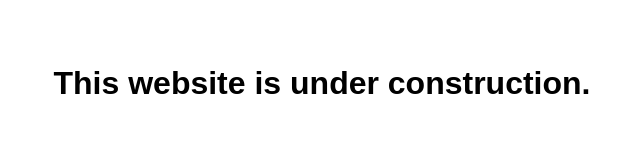
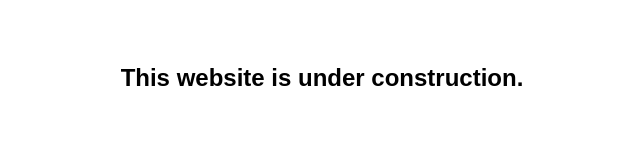
Before and after one commit to etjokro/etjokro.github.io, a plain HTML site: page index.html in a window 1280 px wide. Shown: the whole page, without its empty margins (318-958 px from the left). Drawn offline with Linux system fonts and the light colour scheme.

Commit message:
Added title.

```diff
--- a/index.html
+++ b/index.html
@@ -1,13 +1,16 @@
 <!DOCTYPE html>
 <html>
+<head>
+	<title>asean365.com</title>
+</head>
 <body>
 <center>
 <br /><br />
-<h1>
+<h2>
 	<font face="arial">
 		This website is under construction.
 	</font>
-</h1>
+</h2>
 </center>
 </body>
 </html>
```
